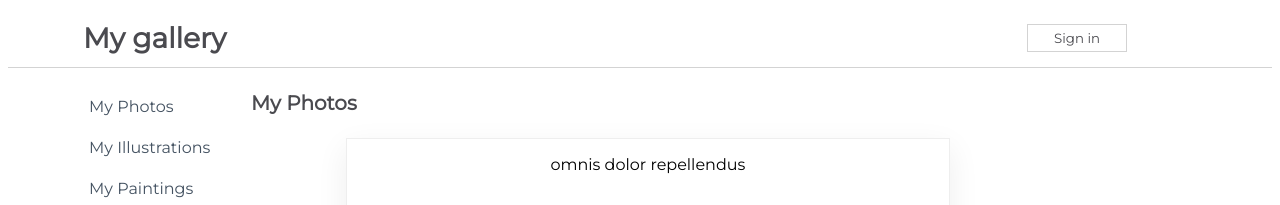
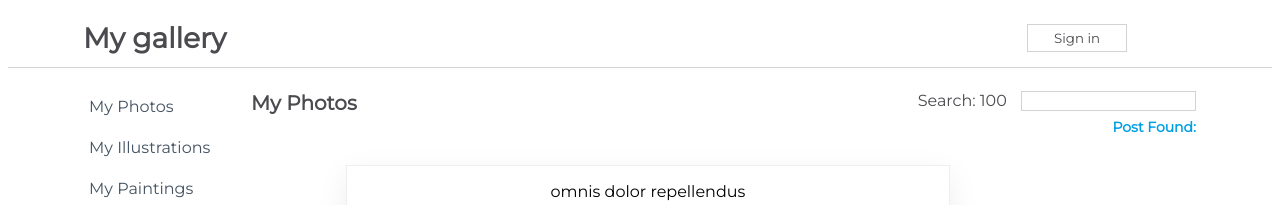
Before and after one commit to vanderpatrick/React-challange, a React (Create React App) app in the folder my-app/: page / in a window 1280 px wide. Shown: the top 205 px of the page. Built offline with nearby package versions, Linux system fonts and the light colour scheme.

Commit message:
add stuff

```diff
--- a/my-app/src/components/Content.js
+++ b/my-app/src/components/Content.js
@@ -11,23 +11,45 @@ export class Content extends Component {
 
     this.state = {
        isLoaded: false,
+       posts: [],
     }
   }
   componentDidMount(){
     setTimeout(() => {
       this.setState({
         isLoaded: true,
+        posts: savedPosts,
       })
     },3000)
+  }
+
+  handleChange = (event) => {
+    const name = event.target.value.toLowerCase()
+    const filteredPosts = savedPosts.filter((post) => {
+      return post.name.toLowerCase().includes(name);
+    })
+    this.setState({
+      posts: filteredPosts
+    })
   }
 
   render() {
     return (
       <div className={css.Content}>
-        <div className={css.TitleBar}><h1>My Photos</h1>
+        <div className={css.TitleBar}>
+          <h1>My Photos</h1>
+          <form>
+            <label htmlFor='searchInput'>Search: {this.state.posts.length} </label>
+            <input
+            type="search"
+            id="searchInput"
+            onChange={(event) => {this.handleChange(event)}}
+            />
+            <h4>Post Found: </h4>
+          </form>
         </div>
         <div className={css.SearchResults}>{this.state.isLoaded ? (
-          <PostItem savedPosts = {savedPosts} />
+          <PostItem savedPosts={this.state.posts} />
           ) : (<Loader />)
       }
         </div>
```
